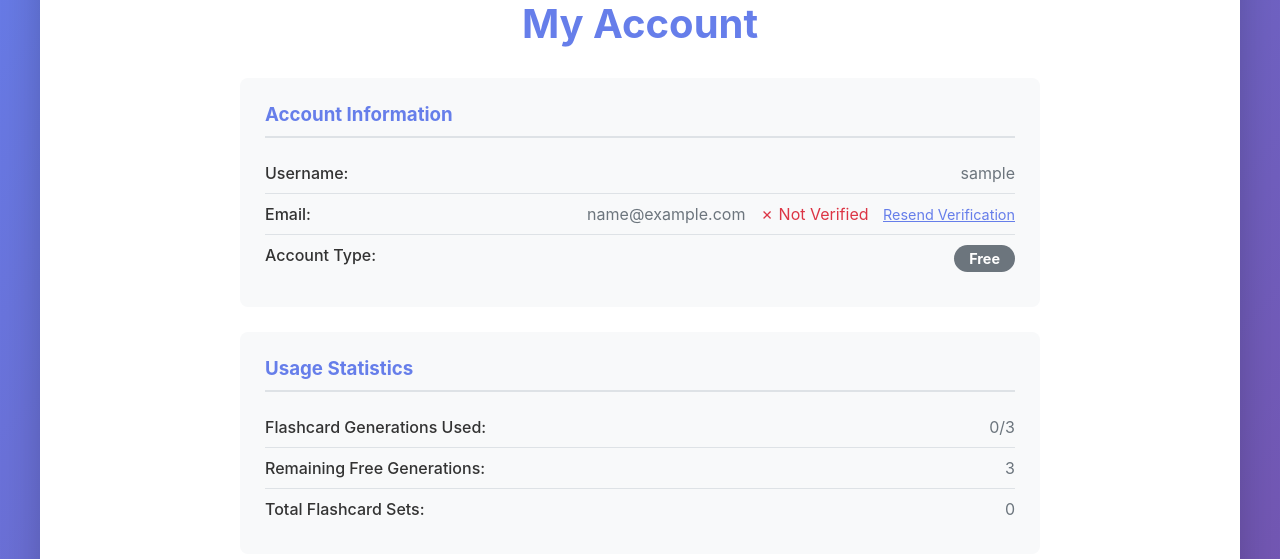
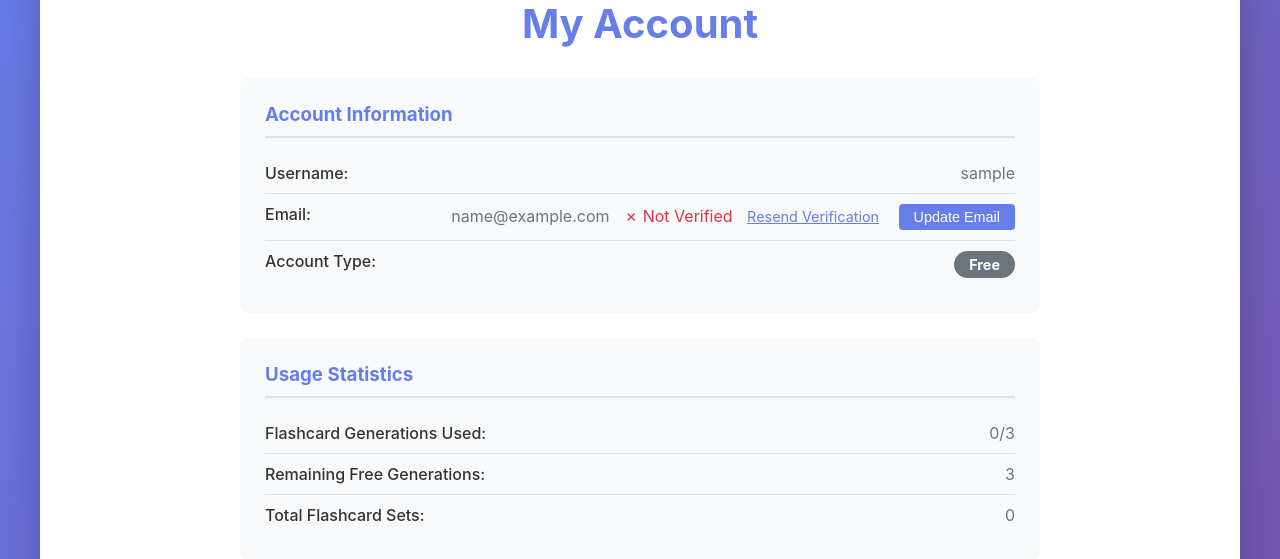
Before and after one commit to AndreiYo037/webapp_1, a Django app: page /account/ in a window 1280 px wide. Shown: the part 192-751 px from the top of the page. Run offline with Django 4.2, Linux system fonts and the light colour scheme; the visitor is signed in with stand-in values (Sample User, id 1); data comes from the database, SQL or seed files in the repository; data that the repository does not hold is empty.

Commit message:
Add email update functionality to account page
- Add inline email update form in account page
- Show form automatically if email is missing
- Validate email before saving
- Send verification email after email update
- Prevent duplicate email addresses
- Add helpful note about email requirement for subscriptions

```diff
--- a/flashcards/templates/flashcards/account.html
+++ b/flashcards/templates/flashcards/account.html
@@ -76,16 +76,41 @@
         <div class="info-row">
             <span class="info-label">Email:</span>
             <span class="info-value">
-                {{ user.email|default:"Not provided" }}
                 {% if user.email %}
+                    {{ user.email }}
                     {% if profile.email_verified %}
                         <span style="color: #28a745; margin-left: 10px;">✓ Verified</span>
                     {% else %}
                         <span style="color: #dc3545; margin-left: 10px;">✗ Not Verified</span>
                         <a href="{% url 'flashcards:resend_verification' %}" style="color: #667eea; margin-left: 10px; font-size: 0.9em;">Resend Verification</a>
                     {% endif %}
+                {% else %}
+                    Not provided
                 {% endif %}
+                <button type="button" id="email-toggle-btn" onclick="toggleEmailForm()"
+                        style="margin-left: 15px; padding: 5px 15px; background: #667eea; color: white; border: none; border-radius: 4px; cursor: pointer; font-size: 0.9em;">
+                    {% if user.email %}Update Email{% else %}Add Email{% endif %}
+                </button>
             </span>
+        </div>
+        <div id="email-form" style="display: {% if not user.email %}block{% else %}none{% endif %}; margin-top: 15px; padding: 15px; background: #f8f9fa; border-radius: 6px;">
+            <form method="post" style="display: flex; gap: 10px; align-items: center;">
+                {% csrf_token %}
+                <input type="hidden" name="update_email" value="1">
+                <input type="email" name="email" value="{{ user.email|default:'' }}"
+                       placeholder="Enter your email address" required
+                       style="flex: 1; padding: 10px; border: 2px solid #dee2e6; border-radius: 6px; font-size: 14px;">
+                <button type="submit" style="padding: 10px 20px; background: #28a745; color: white; border: none; border-radius: 6px; cursor: pointer; font-size: 14px;">
+                    Save
+                </button>
+                <button type="button" onclick="toggleEmailForm()"
+                        style="padding: 10px 20px; background: #6c757d; color: white; border: none; border-radius: 6px; cursor: pointer; font-size: 14px;">
+                    Cancel
+                </button>
+            </form>
+            <p style="margin-top: 10px; color: #6c757d; font-size: 0.9em;">
+                <strong>Note:</strong> A valid email address is required to subscribe to Premium plans.
+            </p>
         </div>
         <div class="info-row">
             <span class="info-label">Account Type:</span>
@@ -193,4 +218,18 @@
         <a href="{% url 'flashcards:index' %}" class="btn btn-secondary">Back to Home</a>
     </div>
 </div>
+
+<script>
+function toggleEmailForm() {
+    var form = document.getElementById('email-form');
+    var btn = document.getElementById('email-toggle-btn');
+    if (form.style.display === 'none' || form.style.display === '') {
+        form.style.display = 'block';
+        if (btn) btn.style.display = 'none';
+    } else {
+        form.style.display = 'none';
+        if (btn) btn.style.display = 'inline-block';
+    }
+}
+</script>
 {% endblock %}
--- a/flashcards/views.py
+++ b/flashcards/views.py
@@ -955,6 +955,34 @@ def account(request):
     subscriptions = Subscription.objects.filter(user=request.user).order_by('-payment_date')
     flashcard_sets_count = FlashcardSet.objects.filter(user=request.user).count()
 
+    # Handle email update
+    if request.method == 'POST' and 'update_email' in request.POST:
+        new_email = request.POST.get('email', '').strip()
+        if new_email and '@' in new_email:
+            # Check if email is already in use by another user
+            if User.objects.filter(email=new_email).exclude(id=request.user.id).exists():
+                messages.error(request, 'This email address is already in use by another account.')
+            else:
+                old_email = request.user.email
+                request.user.email = new_email
+                request.user.save()
+
+                # Reset email verification status if email changed
+                if old_email != new_email:
+                    profile.email_verified = False
+                    profile.save()
+                    # Send verification email for new email
+                    try:
+                        send_verification_email(request.user, request)
+                        messages.success(request, f'Email updated to {new_email}. Please check your email to verify your new address.')
+                    except Exception as e:
+                        messages.warning(request, f'Email updated, but verification email could not be sent: {str(e)}')
+                else:
+                    messages.info(request, 'Email address unchanged.')
+        else:
+            messages.error(request, 'Please enter a valid email address.')
+        return redirect('flashcards:account')
+
     return render(request, 'flashcards/account.html', {
         'profile': profile,
         'subscriptions': subscriptions,
```
